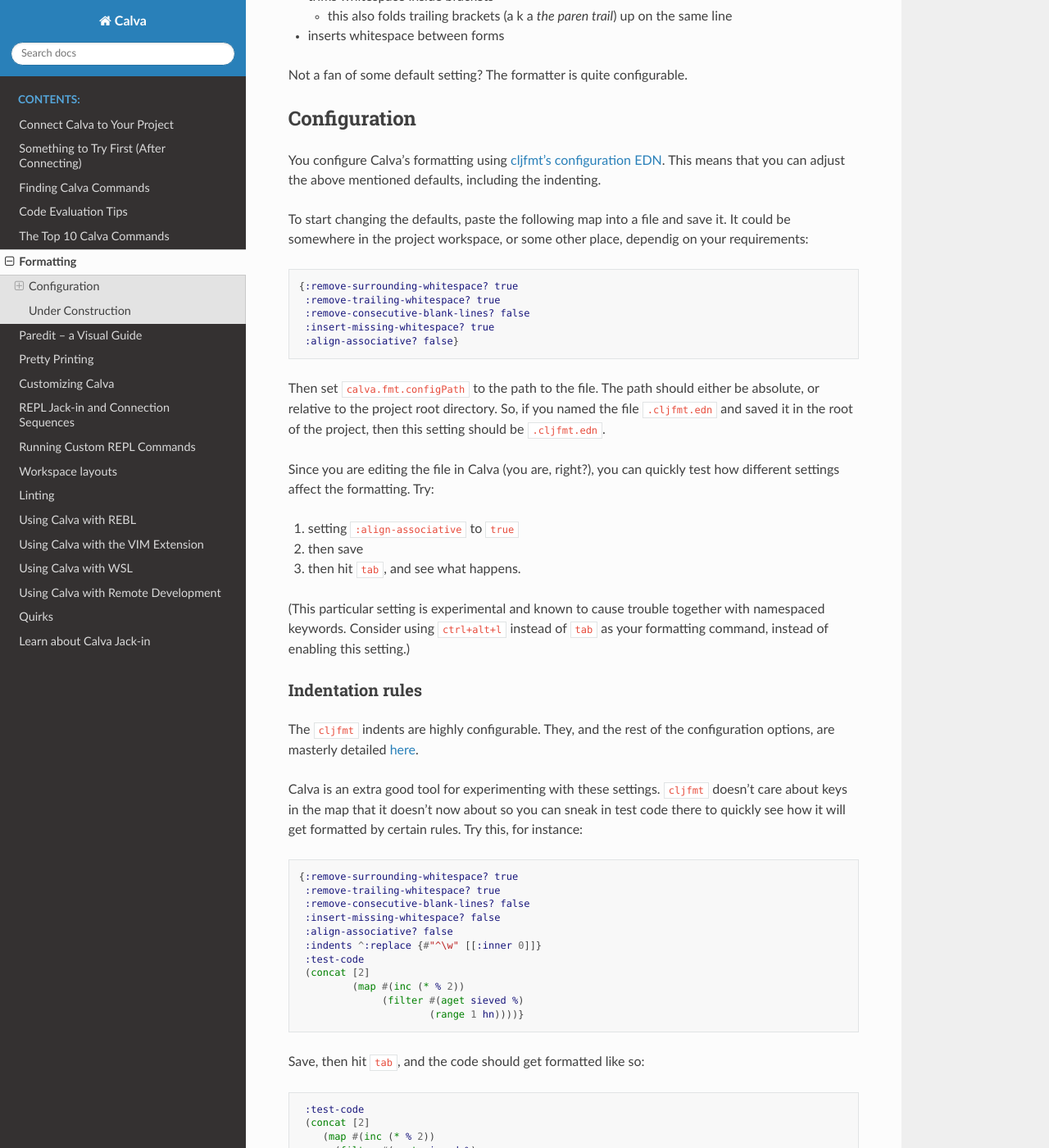
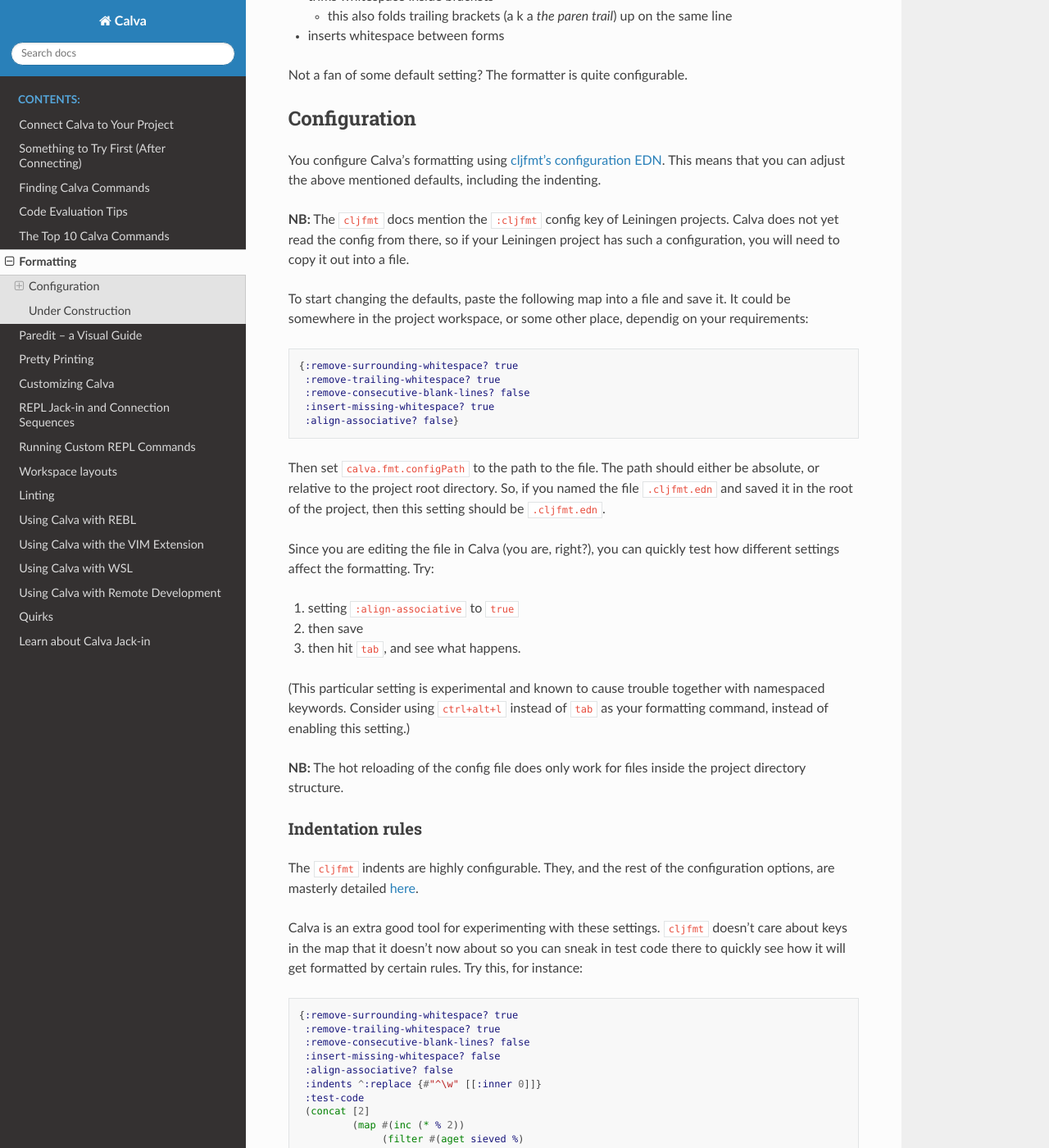
Before and after one commit to BetterThanTomorrow/calva, a Sphinx documentation site: the page built from docs/readthedocs/source/formatting.md, in a window 1280 px wide and 1400 px high, scrolled down 610 px. Shown: the whole window at 82% size. Built offline with Sphinx 7.4.7 and the Read the Docs theme 2.0.0, drawn with Linux system fonts in a browser that asks for light colours.

Commit message:
Info about leiningen configs not honored
Also info about hot reload being in-project only

[skip ci]

````diff
--- a/docs/readthedocs/source/formatting.md
+++ b/docs/readthedocs/source/formatting.md
@@ -25,6 +25,8 @@
 
  You configure Calva's formatting using [cljfmt's configuration EDN](https://github.com/weavejester/cljfmt#configuration). This means that you can adjust the above mentioned defaults, including the indenting.
 
+ **NB:** The `cljfmt` docs mention the `:cljfmt` config key of Leiningen projects. Calva does not yet read the config from there, so if your Leiningen project has such a configuration, you will need to copy it out into a file.
+
  To start changing the defaults, paste the following map into a file and save it. It could be somewhere in the project workspace, or some other place, dependig on your requirements:
 
 ```clojure
@@ -44,6 +46,8 @@
 3. then hit `tab`, and see what happens.
 
 (This particular setting is experimental and known to cause trouble together with namespaced keywords. Consider using `ctrl+alt+l` instead of `tab` as your formatting command, instead of enabling this setting.)
+
+**NB:** The hot reloading of the config file does only work for files inside the project directory structure.
 
 ### Indentation rules
 
````
